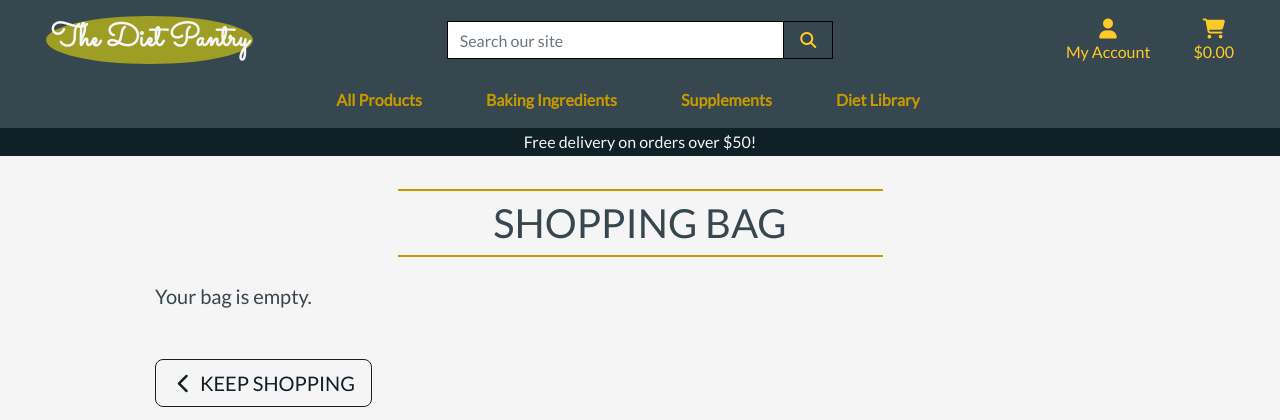
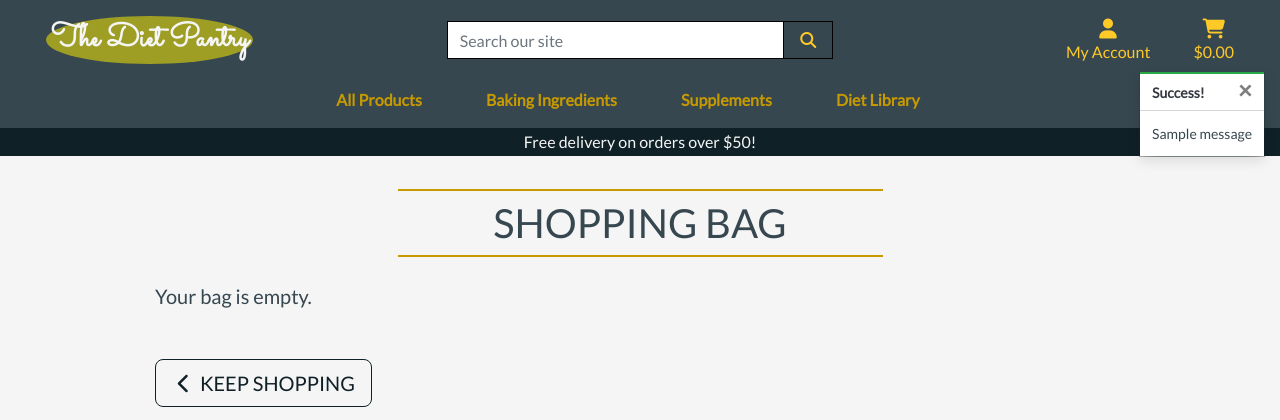
Before and after one commit to Code-Institute-Submissions/szomoru-MP4-DietPantry_MarResub, a Django app: page /bag/ in a window 1280 px wide. Shown: the top 420 px of the page. Run offline with Django 3.2, Linux system fonts and the light colour scheme; tables that the repository leaves empty hold one stand-in row (values such as "Sample post"); one stand-in notice (Sample message) is shown; some libraries are stand-ins or nearby versions.

Commit message:
Toasts and are added to the base.html and toast htmls created

```diff
--- a/bag/views.py
+++ b/bag/views.py
@@ -1,4 +1,7 @@
 from django.shortcuts import render, redirect, reverse, HttpResponse
+from django.contrib import messages
+
+from products.models import Product
 
 # Create your views here.
 
@@ -10,6 +13,7 @@ def view_bag(request):
 def add_to_bag(request, item_id):
     """ Add a quantity of the specified product to the shopping bag """
 
+    product = Product.objects.get(pk=item_id)
     quantity = int(request.POST.get('quantity'))
     redirect_url = request.POST.get('redirect_url')
     bag = request.session.get('bag', {})
@@ -18,6 +22,7 @@ def add_to_bag(request, item_id):
         bag[item_id] += quantity
     else:
         bag[item_id] = quantity
+        messages.error(request, f'Added {product.name} to your bag')
 
     request.session['bag'] = bag
     return redirect(redirect_url)
--- a/dietpantry/settings.py
+++ b/dietpantry/settings.py
@@ -83,6 +83,8 @@ TEMPLATES = [
     },
 ]
 
+MESSAGE_STORAGE = 'django.contrib.messages.storage.session.SessionStorage'
+
 AUTHENTICATION_BACKENDS = [
     # Needed to login by username in Django admin, regardless of `allauth`
     'django.contrib.auth.backends.ModelBackend',
--- a/static/css/base.css
+++ b/static/css/base.css
@@ -428,6 +428,24 @@ a.category-badge > span.badge:hover {
 }
 
 
+/* -------------------------------- Toast Styling and Positioning */
+
+.message-container {
+    position: fixed;
+    top: 72px;
+    right: 15px;
+    z-index: 999999999999;
+}
+
+.custom-toast {
+    overflow: visible;
+}
+
+.toast-capper {
+    height: 2px;
+}
+
+
 /* -------------------------------- Media Queries */
 
 /* Slightly larger container on xl screens */
--- a/templates/base.html
+++ b/templates/base.html
@@ -120,7 +120,21 @@
       </header>
 
         {% if messages %}
-            <div class="message-container"></div>
+          <div class="message-container">
+            {% for message in messages %}
+              {% with message.level as level %}
+                {% if level == 40 %}
+                  {% include 'includes/toasts/toast_error.html' %}
+                {% elif level == 30 %}
+                  {% include 'includes/toasts/toast_warning.html' %}
+                {% elif level == 25 %}
+                  {% include 'includes/toasts/toast_success.html' %}
+                {% else %}
+                  {% include 'includes/toasts/toast_info.html' %}
+                {% endif %}
+              {% endwith %}
+            {% endfor %}
+          </div>
         {% endif %}
 
         <main class="container-fluid">
@@ -207,6 +221,9 @@
         </footer>
 
         {% block postloadjs %}
+          <script type="text/javascript">
+            $('.toast').toast('show');
+          </script>
         {% endblock %}
 
   </body>
--- /dev/null
+++ b/templates/includes/toasts/toast_success.html
@@ -0,0 +1,13 @@
+<div class="toast custom-toast rounded-0 border-top-0" data-autohide="false">
+    <div class="arrow-up arrow-success"></div>
+    <div class="w-100 toast-capper bg-success"></div>
+    <div class="toast-header bg-white text-dark">
+        <strong class="mr-auto">Success!</strong>
+        <button type="button" class="ml-2 mb-1 close" data-dismiss="toast" aria-label="Close">
+          <span aria-hidden="true">&times;</span>
+        </button>
+      </div>
+      <div class="toast-body bg-white">
+        {{ message }}
+      </div>
+</div>
```
Also changed, not shown: templates/includes/toasts/toast_error.html (added, +13 -0 lines), templates/includes/toasts/toast_info.html (added, +13 -0 lines), templates/includes/toasts/toast_warning.html (added, +13 -0 lines).
